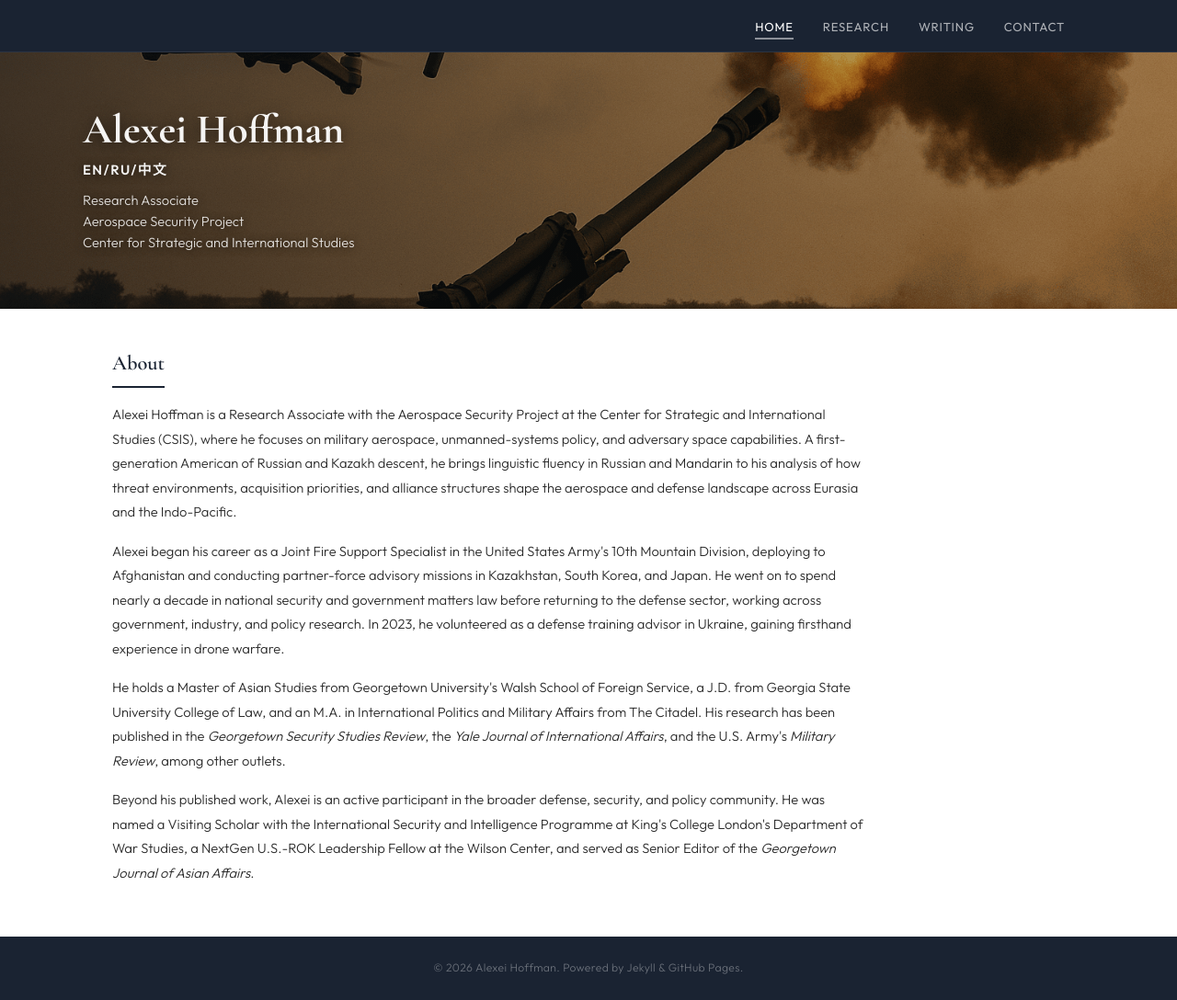
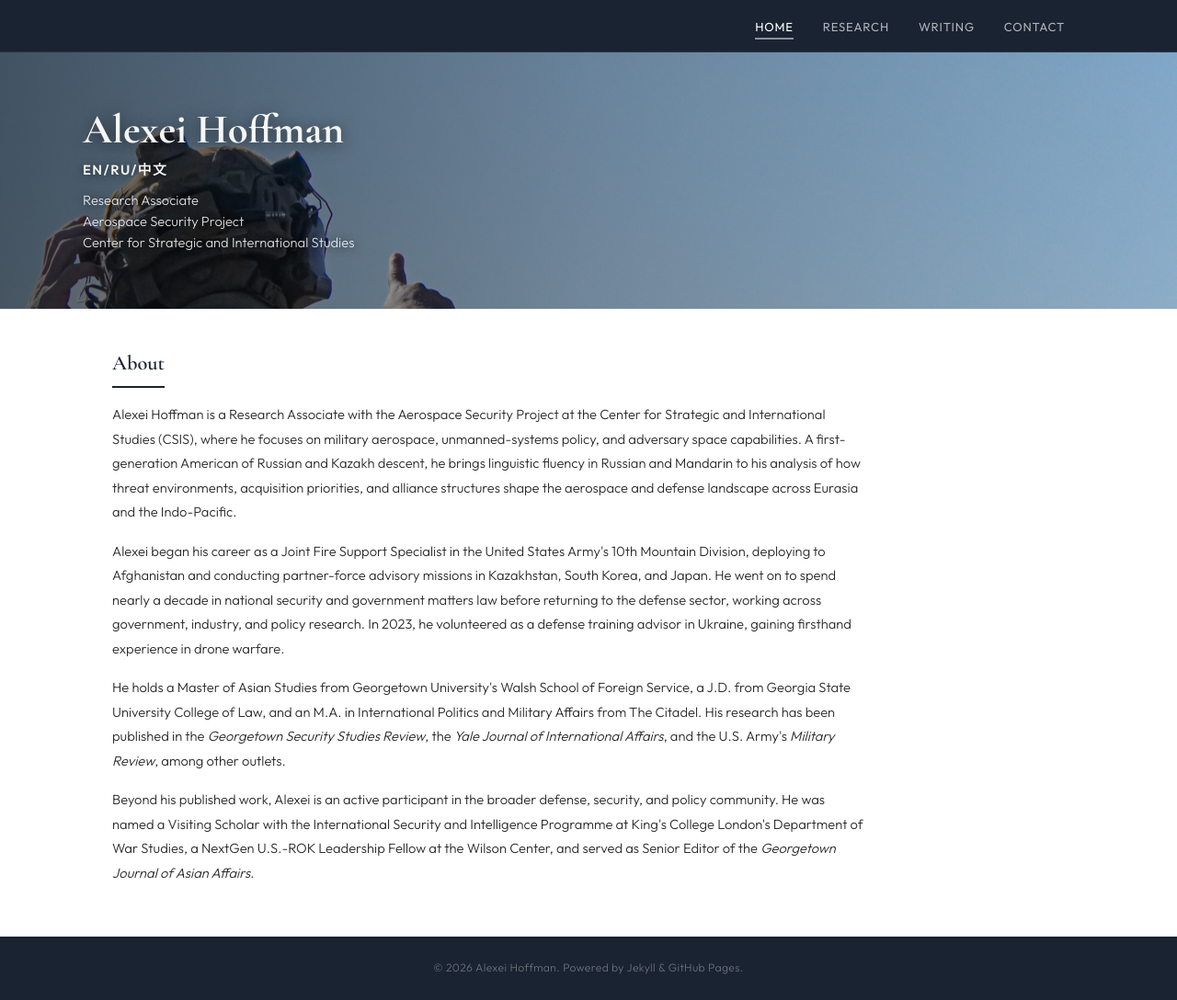
Before and after one commit to a-novi13-byte/a-novi13-byte.github.io, a Jekyll site: the page built from index.html, in a window 1280 px wide and 1088 px high. Shown: the whole window at 92% size. Built offline with Jekyll 4.4.1, drawn with Linux system fonts in a browser that asks for light colours.

Commit message:
Update index.html

```diff
--- a/index.html
+++ b/index.html
@@ -8,7 +8,7 @@ title: Home
 </style>
 <section class="hero-banner">
   <!-- Banner credit: U.S. Air Force photo by Staff Sgt. Blake Wiles (public domain) -->
-  <img src="{{ 'assets/images/drony-j-arta.png' | relative_url }}" alt="A U.S. Air Force F-15EX Eagle II flies over open water.">
+  <img src="{{ 'assets/images/Reaper-drone-scaled.jpg' | relative_url }}" alt="A U.S. Air Force F-15EX Eagle II flies over open water.">
   <div class="hero-banner-overlay">
     <div class="hero-banner-inner">
       <h1>Alexei Hoffman</h1>
```
